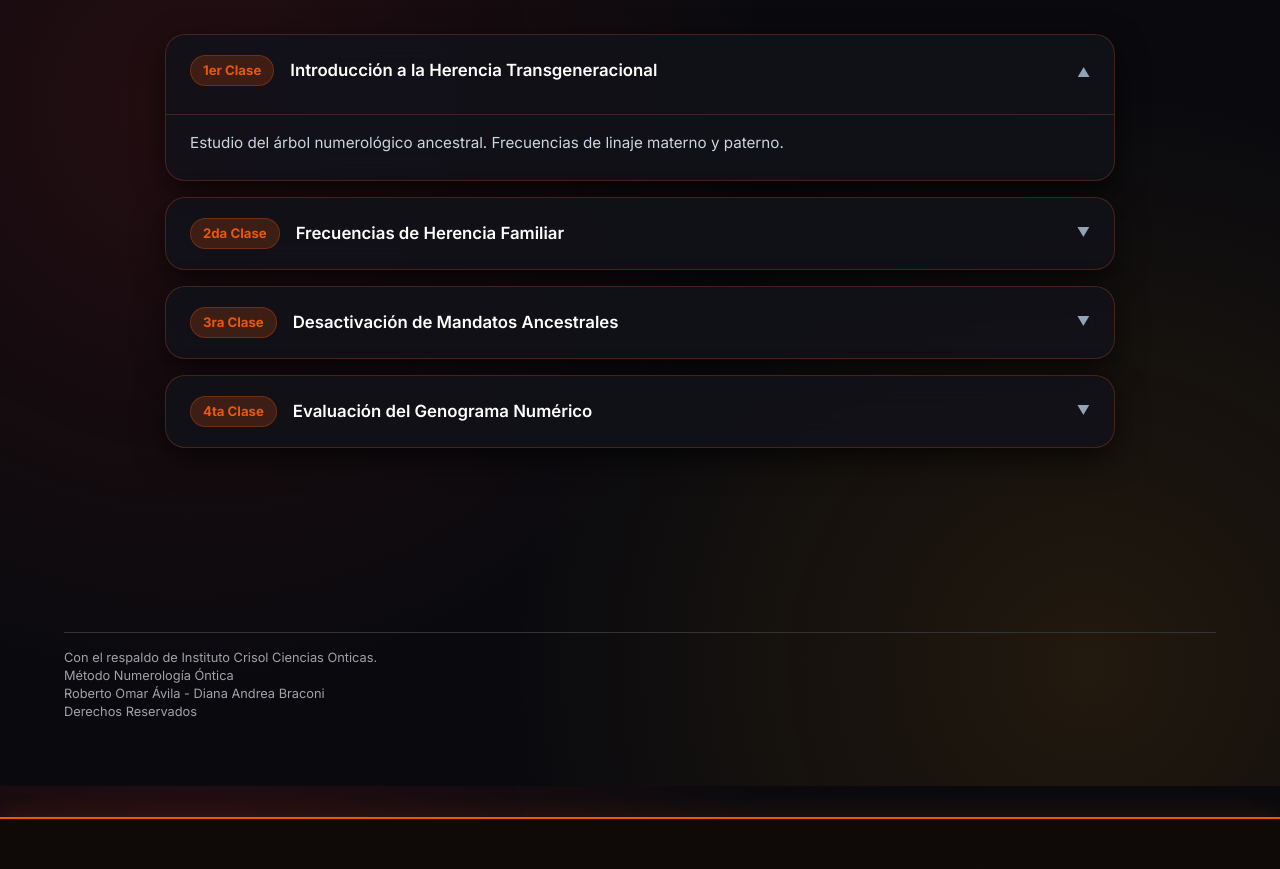
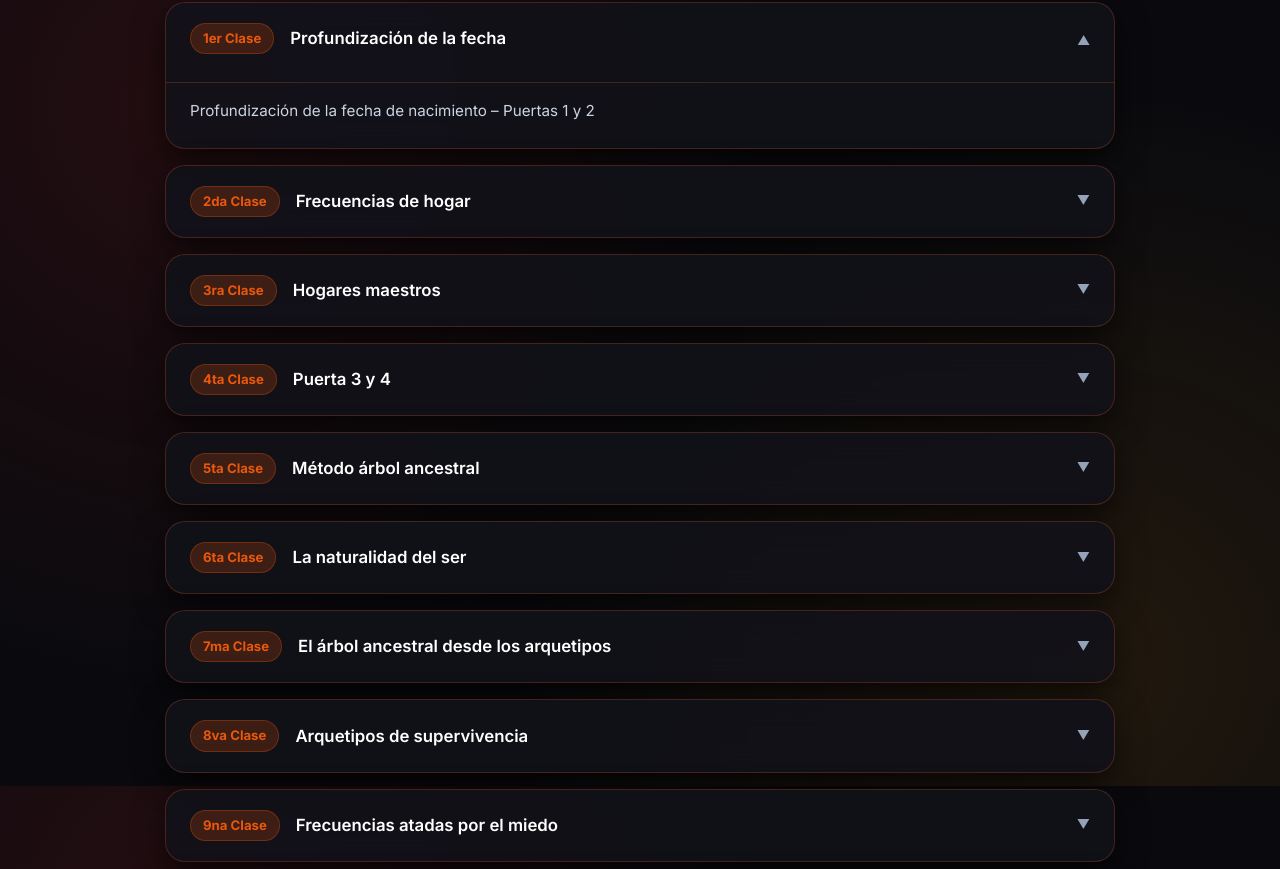
Before and after one commit to MendozaEmerson/Proyecto-Primigenias-33, an Astro site in the folder Crisol/: page /numerologia/segundo-nivel in a window 1280 px wide. Shown: the part 1614-2483 px from the top of the page. Built offline with nearby package versions, Linux system fonts and the light colour scheme; Astro itself is replaced by a stand-in of ours.

Commit message:
Actualización profunda de textos, imágenes y temarios del Nivel 1 y 2 de Numerología

```diff
--- a/Crisol/src/pages/numerologia/primer-nivel.astro
+++ b/Crisol/src/pages/numerologia/primer-nivel.astro
@@ -35,12 +35,12 @@ const clasesPrograma = [
           <!-- Columna Izquierda: Imágenes Docente y Diagrama -->
           <div class="media-column">
             <div class="glass-panel image-box breathing-glow">
-              <img src="/images/primer-nivel-logo.png" alt="Primer Nivel" class="media-img" />
-              <span class="img-caption">Omar Ávila - Docente Instructor</span>
+              <img src="/images/nivel1-card.png" alt="Primer Nivel" class="media-img" />
+
             </div>
 
             <div class="glass-panel image-box">
-              <img src="/images/primer-nivel-logo.png" alt="Primer Nivel" class="media-img" />
+              <img src="/images/nivel1-card.png" alt="Primer Nivel" class="media-img" />
             </div>
           </div>
 
--- a/Crisol/src/pages/numerologia/segundo-nivel.astro
+++ b/Crisol/src/pages/numerologia/segundo-nivel.astro
@@ -4,26 +4,18 @@ import Header from '../../components/Header.astro';
 import Footer from '../../components/Footer.astro';
 
 const clasesPrograma = [
-  {
-    numero: "1er Clase",
-    titulo: "Introducción a la Herencia Transgeneracional",
-    contenido: "Estudio del árbol numerológico ancestral. Frecuencias de linaje materno y paterno."
-  },
-  {
-    numero: "2da Clase",
-    titulo: "Frecuencias de Herencia Familiar",
-    contenido: "Decodificación de memorias heredadas y lealtades invisibles en la matriz familiar."
-  },
-  {
-    numero: "3ra Clase",
-    titulo: "Desactivación de Mandatos Ancestrales",
-    contenido: "Herramientas de desactivación de mandatos del clan e integración de la libertad individual."
-  },
-  {
-    numero: "4ta Clase",
-    titulo: "Evaluación del Genograma Numérico",
-    contenido: "Construcción práctica del genograma numérico personal y de consultantes."
-  }
+  { numero: "1er Clase", titulo: "Profundización de la fecha", contenido: "Profundización de la fecha de nacimiento – Puertas 1 y 2" },
+  { numero: "2da Clase", titulo: "Frecuencias de hogar", contenido: "Frecuencias de hogar" },
+  { numero: "3ra Clase", titulo: "Hogares maestros", contenido: "PROFUNDIZACIÓN DE LA FRECUENCIA DEL HOGAR DE NACIMIENTO. Hogares maestros." },
+  { numero: "4ta Clase", titulo: "Puerta 3 y 4", contenido: "PUERTA 3 Y PUERTA 4. Sendero de vida. EJERCICIO ÓNTICO DE LECTURA. Armado de la fórmula." },
+  { numero: "5ta Clase", titulo: "Método árbol ancestral", contenido: "Método árbol ancestral. EJERCITACIÓN ÓNTICA DE LECTURA SOBRE LAS CUATRO PUERTAS." },
+  { numero: "6ta Clase", titulo: "La naturalidad del ser", contenido: "LA NATURALIDAD DEL SER" },
+  { numero: "7ma Clase", titulo: "El árbol ancestral desde los arquetipos", contenido: "EL ÁRBOL ANCESTRAL DESDE LOS ARQUETIPOS. Los arquetipos transpersonales y los números." },
+  { numero: "8va Clase", titulo: "Arquetipos de supervivencia", contenido: "ARQUETIPOS DE SUPERVIVENCIA. Tipos de arquetipos. La supervivencia. Los arquetipos niños." },
+  { numero: "9na Clase", titulo: "Frecuencias atadas por el miedo", contenido: "LAS FRECUENCIAS ATADAS POR LA RAIZ DEL MIEDO. Mirada desde el hogar de un padre a un hijo. Enlaces de emocionalidad. Creencias instaladas." },
+  { numero: "10ma Clase", titulo: "Fórmulas de lectura", contenido: "FÓRMULAS DE LECTURA. HOGAR DE NACIMIENTO. Sinastrías de hogares de padres e hijos. Herencia de informaciones desde las frecuencias de formación y las creencias y mandatos que se trasladan. Descubrimiento de patrones repetitivos." },
+  { numero: "11va Clase", titulo: "La emoción de la ira", contenido: "LA EMOCIÓN DE LA IRA EN LOS NÚMEROS. Desde lo transpersonal." },
+  { numero: "12va Clase", titulo: "Ejercitación de coacheo", contenido: "EJERCITACIÓN DE COACHEO Y LECTURA. Armado del desplegado de un árbol de frecuencias ancestrales. PRÁCTICA." }
 ];
 ---
 
@@ -38,12 +30,12 @@ const clasesPrograma = [
         <div class="nivel-grid">
           <div class="media-column">
             <div class="glass-panel image-box breathing-glow">
-              <img src="/images/omar.png" alt="Diana Braconi impartiendo Segundo Nivel" class="media-img" />
-              <span class="img-caption">Omar Ávila - Docente Instructor</span>
+              <img src="/images/segundo-nivel-logo.png" alt="Segundo Nivel" class="media-img" />
+
             </div>
 
             <div class="glass-panel image-box">
-              <img src="/images/numerologia-nivel2.png" alt="Diagrama Segundo Nivel" class="media-img" />
+              <img src="/images/nivel2-card.png" alt="Segundo Nivel" class="media-img" />
             </div>
           </div>
 
@@ -51,7 +43,7 @@ const clasesPrograma = [
           <!-- Título y Subtítulo Movidos -->
           <div class="nivel-header-inline" style="margin-bottom: 2rem;">
             <h1 class="text-gradient-flame" style="font-size: 2.5rem; font-weight: 800; line-height: 1.2; margin-bottom: 1rem;">SEGUNDO NIVEL - DESCODIFICACIÓN ANCESTRAL</h1>
-            <p class="lead" style="font-size: 1.2rem; color: var(--text-muted);">Árbol numerológico ancestral, frecuencias de herencia familiar y desactivación de mandatos.</p>
+
           </div>
 
             <div class="glass-panel course-details-box highlight-gold">
```
Also changed, not shown: Crisol/public/images/segundo-nivel-logo.png (added).
